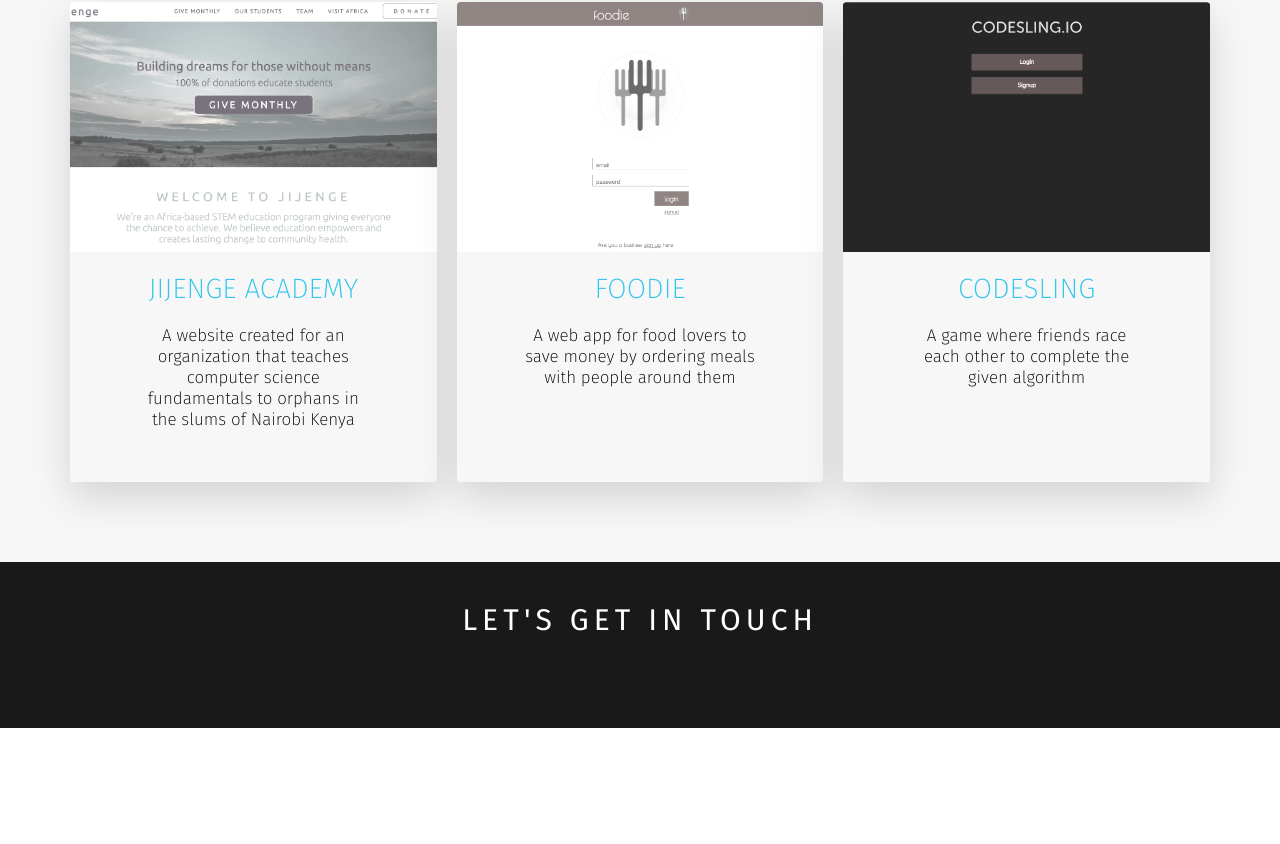
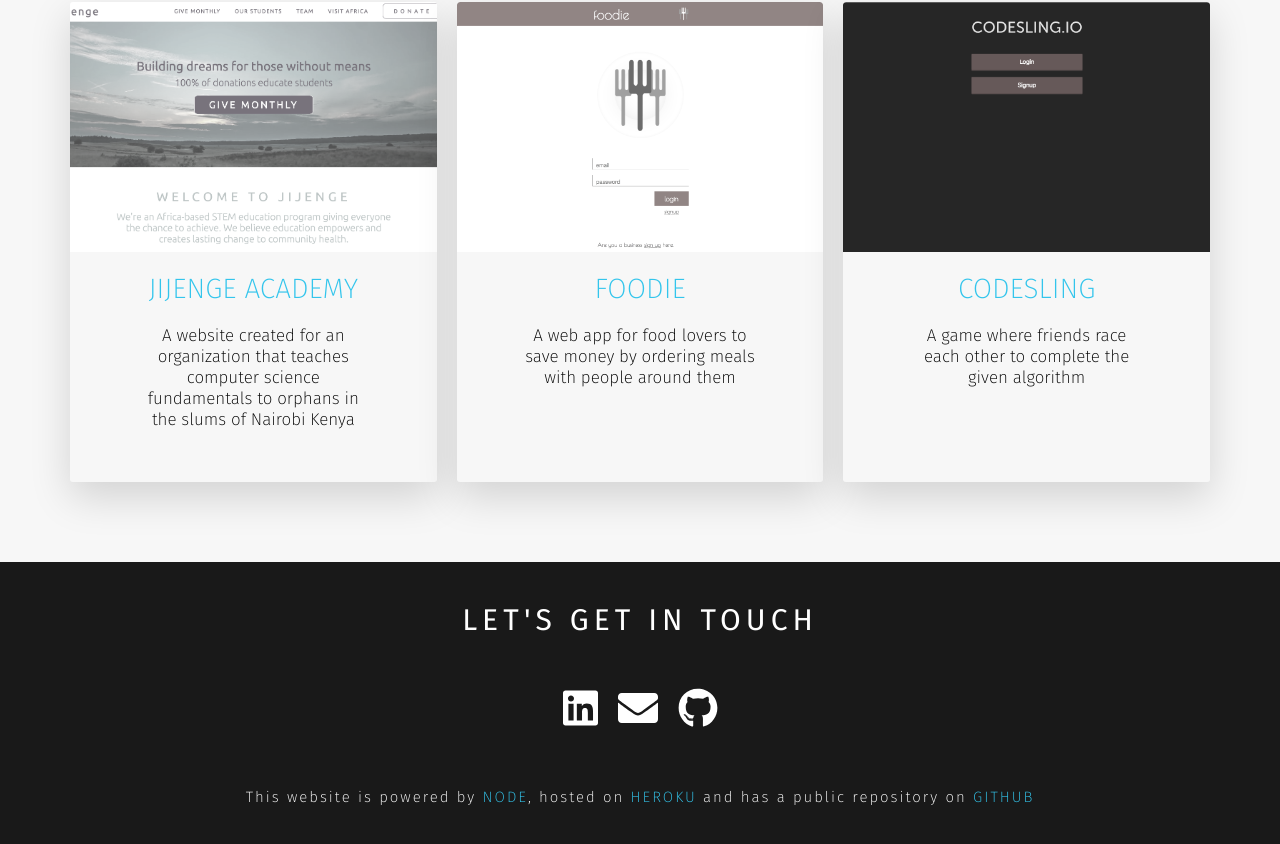
Before and after one commit to isabellabeltran/isabeltran, a React app: page / in a window 1280 px wide. Shown: the part 2498-3342 px from the top of the page. Before the commit the page ends 3226 px from the top, so only its background shows below. Built offline with nearby package versions, Linux system fonts and the light colour scheme.

Commit message:
Added email icon to footer and description of website

```diff
--- a/package.json
+++ b/package.json
@@ -53,7 +53,10 @@
   },
   "dependencies": {
     "babel-preset-env": "^1.7.0",
+    "body-parser": "^1.18.3",
+    "cors": "^2.8.4",
     "dotenv": "^6.0.0",
+    "helmet": "^3.13.0",
     "nodemon": "^1.17.5",
     "react": "^16.4.1",
     "react-dom": "^16.4.1"
--- a/src/App.js
+++ b/src/App.js
@@ -5,7 +5,7 @@ import Application from './components/index.jsx';
 import { library } from '@fortawesome/fontawesome-svg-core';
 import { FontAwesomeIcon } from '@fortawesome/react-fontawesome';
 import { fab } from '@fortawesome/free-brands-svg-icons';
-import { faCheckSquare, faSearch, faPaw, faGithub, faVideo, faLinkedin, faEnvelope, faFileAlt, faExternalLinkAlt } from '@fortawesome/free-solid-svg-icons';
+import { faCheckSquare, faSearch, faPaw, faGithub, faVideo, faLinkedin, faEnvelope, faFileAlt, faExternalLinkAlt, faNode} from '@fortawesome/free-solid-svg-icons';
 
 library.add(fab, faCheckSquare, faSearch, faPaw, faVideo, faEnvelope, faFileAlt, faExternalLinkAlt);
 
--- a/src/components/Contact.jsx
+++ b/src/components/Contact.jsx
@@ -1,4 +1,5 @@
 import React, { Component } from 'react';
+import { FontAwesomeIcon } from '@fortawesome/react-fontawesome';
 
 export default class Contact extends Component {
   constructor(props) {
@@ -10,6 +11,14 @@ export default class Contact extends Component {
         <div className="sectionHeaderDark">
           <div className="sectionHeaderDark__primary">Let's get in touch</div>
         </div>
+        <div className="contact">
+          <a href="https://www.linkedin.com/in/isa-beltran/" target="_blank"><FontAwesomeIcon icon={['fab', 'linkedin']} size="4x" color="white" /></a>
+          <a href="#" target="_blank"><FontAwesomeIcon icon="envelope" size="4x" color="white" /></a>
+          <a href="https://github.com/isabellabeltran" target="_blank"><FontAwesomeIcon icon={['fab', 'github']} size="4x" color="white" /></a>
+        </div>
+        <div className="siteInfo">
+          <div className="siteInfo__primary">This website is powered by <div className="siteInfo__secondary">NODE</div>, hosted on <div className="siteInfo__secondary">HEROKU</div> and has a public repository on <a href="https://github.com/isabellabeltran/isabeltran" target="_blank">GITHUB</a></div>
+        </div>
       </div>
     )
   }
--- a/src/sass/_main.scss
+++ b/src/sass/_main.scss
@@ -4,7 +4,7 @@
 @import "base/typography";
 @import "components/card";
 @import "components/composition";
+@import "layout/footer";
 @import "layout/header";
 @import "layout/grid";
 @import "pages/home";
-@import "pages/contact";
--- /dev/null
+++ b/src/sass/layout/_footer.scss
@@ -0,0 +1,21 @@
+.contact a{
+  &:not(:last-child) {
+    margin-right: 2rem;
+  }
+}
+
+.siteInfo {
+  font-size: 1.5rem;
+  font-weight: 200;
+  margin-top: 6rem;
+  color: $white;
+  letter-spacing: .2rem;
+  &__primary a{
+    color: $blue;
+    text-decoration: none;
+  }
+  &__secondary {
+    display: inline;
+    color: $blue;
+  }
+}
--- a/src/sass/pages/_contact.scss
+++ /dev/null
@@ -1,33 +0,0 @@
-.section-contactMe {
-  background-color: $white;
-  height: 30vh;
-  opacity: .9;
-
-  &__footerContainer {
-    text-align: center;
-    &--title {
-      text-align: center;
-      color: $black;
-      letter-spacing: 1.2rem;
-      text-transform: uppercase;
-      font-family: $font;
-      font-size: 3rem;
-      font-weight: 100;
-      padding: 3rem 0;
-    }
-    &--links {
-      display: inline-block;
-      margin-top: 2rem;
-      margin-right: 5rem;
-      color: $black;
-      text-align: center;
-    }
-    &--linksName {
-      font-family: $font;
-      letter-spacing: .1rem;
-      margin-top: 1rem;
-      font-size: 1.2rem;
-      text-transform: uppercase;
-    }
-  }
-}
```
Also changed, not shown: src/server/express.js (+7 -0 lines), src/server/routes/index.js (added, +7 -0 lines), 1 other file (tests, documents, lock files or other folders).
